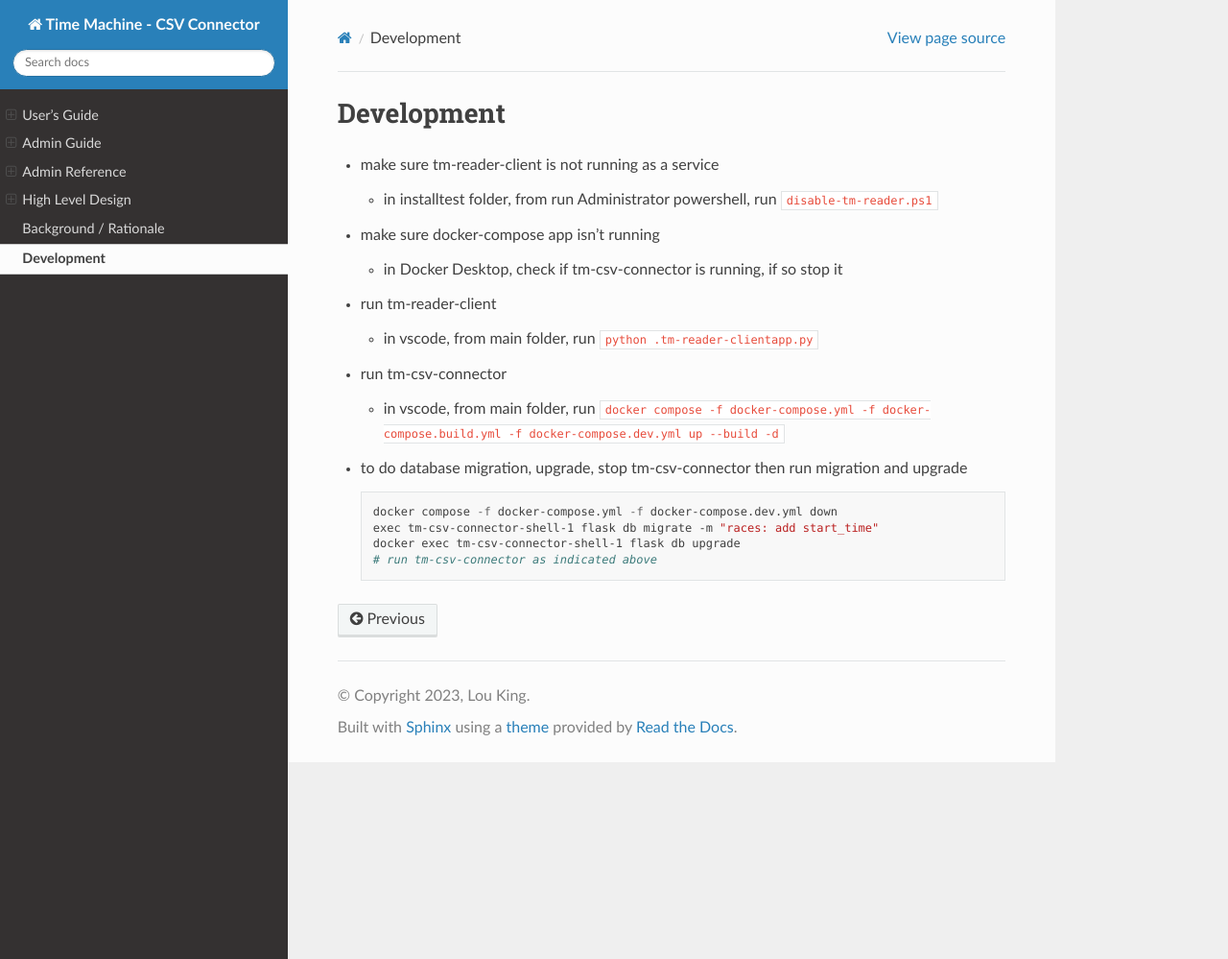
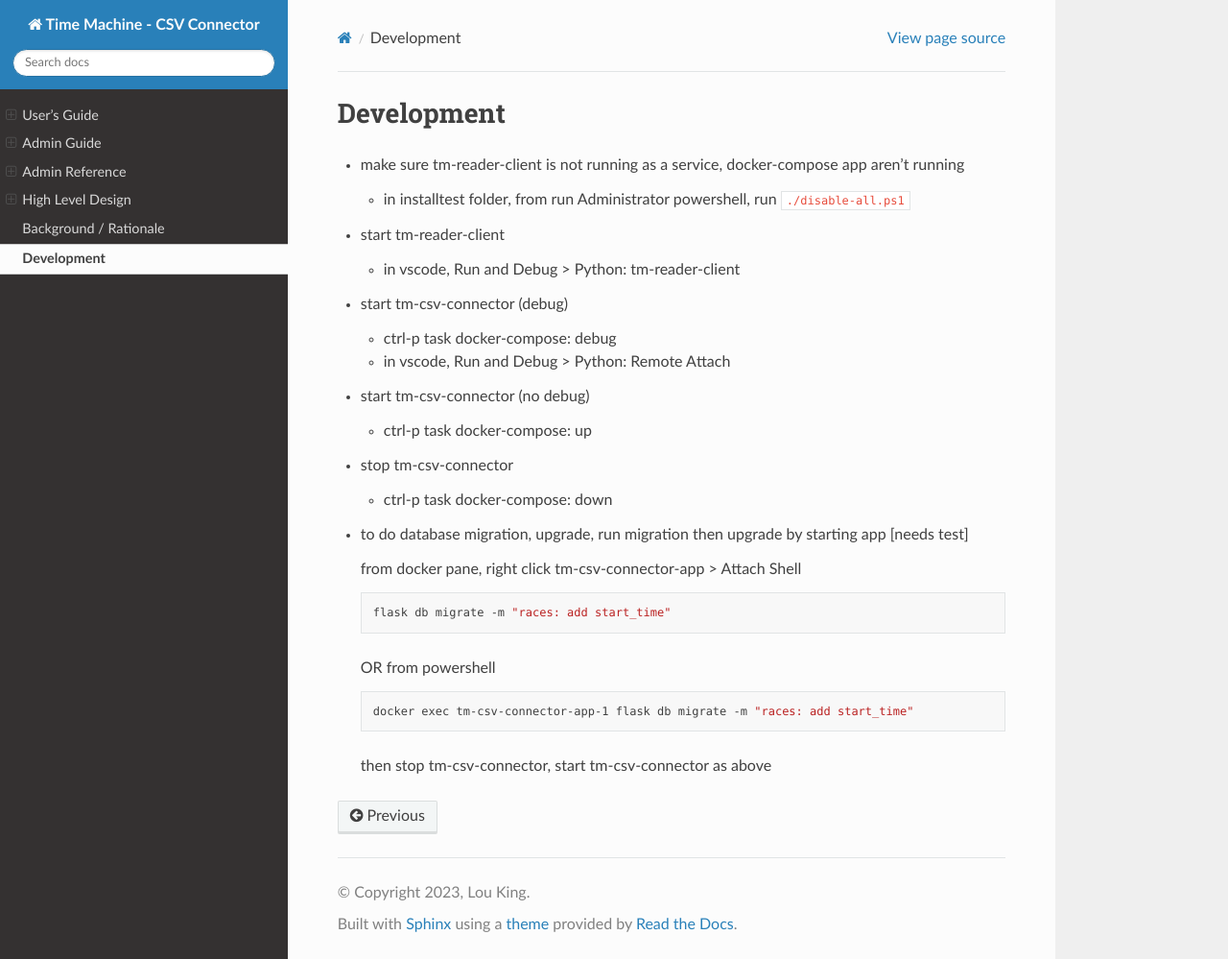
Before and after one commit to louking/tm-csv-connector, a Sphinx documentation site: the page built from web/docs/source/development.rst, in a window 1280 px wide and 999 px high. Shown: the whole window at 96% size. Built offline with Sphinx 7.4.7 and the Read the Docs theme 2.0.0, drawn with Linux system fonts in a browser that asks for light colours.

Commit message:
support docker debugging (docs) (#40)

```diff
--- a/web/docs/source/development.rst
+++ b/web/docs/source/development.rst
@@ -2,27 +2,39 @@
 Development
 ******************
 
-* make sure tm-reader-client is not running as a service
+* make sure tm-reader-client is not running as a service, docker-compose app aren't running
 
-  * in installtest folder, from run Administrator powershell, run :code:`disable-tm-reader.ps1`
+  * in installtest folder, from run Administrator powershell, run :code:`./disable-all.ps1`
 
-* make sure docker-compose app isn't running
+* start tm-reader-client
 
-  * in Docker Desktop, check if tm-csv-connector is running, if so stop it
+  * in vscode, Run and Debug > Python: tm-reader-client
 
-* run tm-reader-client
+* start tm-csv-connector (debug)
 
-  * in vscode, from main folder, run :code:`python .\tm-reader-client\app.py`
+  * ctrl-p task docker-compose: debug
+  * in vscode, Run and Debug > Python: Remote Attach
 
-* run tm-csv-connector
+* start tm-csv-connector (no debug)
 
-  * in vscode, from main folder, run :code:`docker compose -f docker-compose.yml -f docker-compose.build.yml -f docker-compose.dev.yml up --build -d`
+  * ctrl-p task docker-compose: up
 
-* to do database migration, upgrade, stop tm-csv-connector then run migration and upgrade
+* stop tm-csv-connector
+
+  * ctrl-p task docker-compose: down
+
+* to do database migration, upgrade, run migration then upgrade by starting app [needs test]
+
+  from docker pane, right click tm-csv-connector-app > Attach Shell
+
+  .. code-block:: shell
+
+    flask db migrate -m "races: add start_time"
+
+  OR from powershell
 
   .. code-block:: powershell
 
-    docker compose -f docker-compose.yml -f docker-compose.dev.yml down
-    exec tm-csv-connector-shell-1 flask db migrate -m "races: add start_time"
-    docker exec tm-csv-connector-shell-1 flask db upgrade
-    # run tm-csv-connector as indicated above
+    docker exec tm-csv-connector-app-1 flask db migrate -m "races: add start_time"
+
+  then stop tm-csv-connector, start tm-csv-connector as above
```
